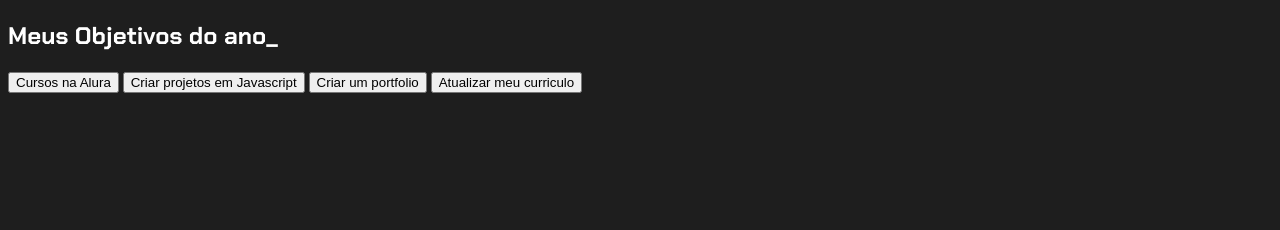
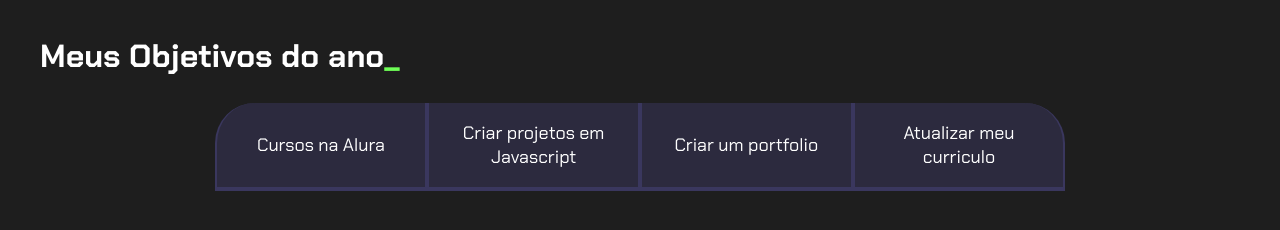
Before and after one commit to LeonardoFH/1tri, a plain HTML site: page index.html in a window 1280 px wide. Drawn offline with Linux system fonts and the light colour scheme.

Commit message:
Add files via upload

```diff
--- a/index.html
+++ b/index.html
@@ -8,7 +8,7 @@
 </head>
 <body>
     <section class="conteudo-principal">
-        <h2 class="titulo-principal">Meus Objetivos do ano_</h2>
+        <h2 class="titulo-principal">Meus Objetivos do ano<span>_</span></h2>
         <div class="botoes">
             <button class="botao">Cursos na Alura</button>
             <button class="botao">Criar projetos em Javascript</button>
--- a/style.css
+++ b/style.css
@@ -14,3 +14,59 @@ body{
    color: var(--branco);
    font-family: 'Chakra Petch', sans-serif;
 }
+
+.conteudo-principal{
+    display: flex;
+    flex-direction: column;
+    justify-content: center;
+    align-items: center;
+    max-width: 1200px;
+    width: 100%;
+    margin: 0 auto;
+}
+
+.titulo-principal{
+    text-align: left;
+    width: 100%;
+    font-size: 32px;
+}
+
+.titulo-principal span{
+   color: var(--verde);
+}
+
+.botao{
+    font-family: "Chakra Petch", sans-serif;
+    background-color: var(--botao-inativo);
+    color: var(--branco);
+    display: flex;
+    justify-content: center;
+    padding: 1em;
+    font-size: 18px;
+    align-items: center;
+    width: 100%;
+    border-bottom: 4px solid var(--botao-ativo);
+    border-left: 2px solid var(--botao-ativo);
+    border-right: 2px solid var(--botao-ativo);
+    border-top: none;
+}
+
+.botao:first-child{
+    border-radius: 40px 40px 0 0;
+}
+
+.botoes{
+    display: block;
+}
+
+@media screen and (min-width: 768px) {
+    .botoes{
+        display: flex;
+    }
+    .botao:first-child{
+        border-radius: 40px 0 0 0;
+    }
+    .botao:last-child{
+        border-radius: 0 40px 0 0;
+    }
+}
```
